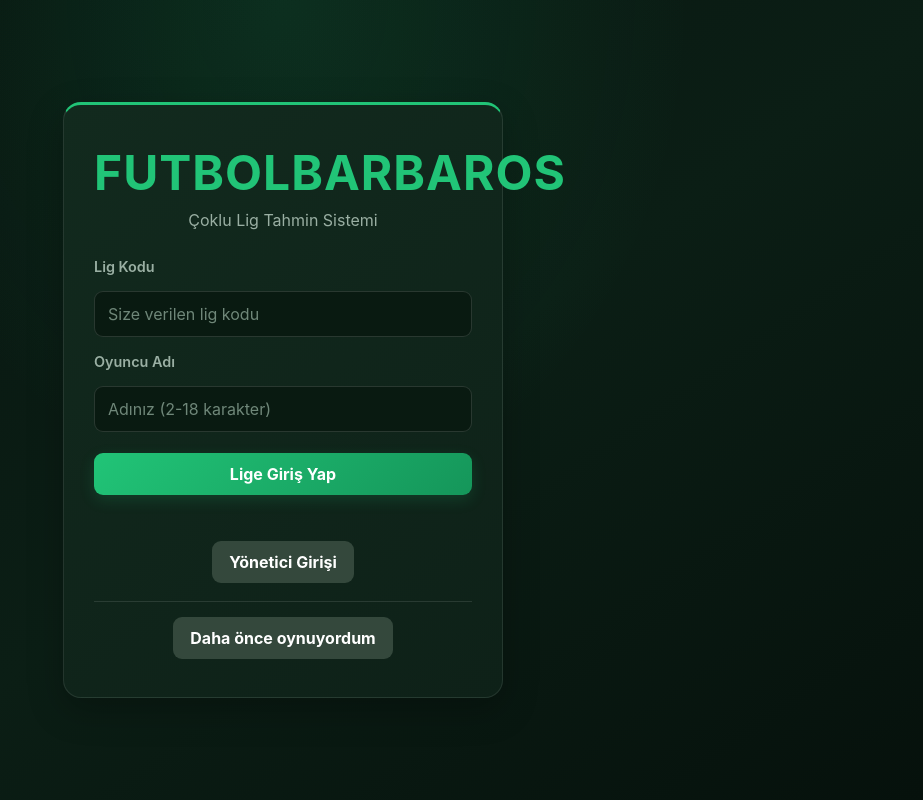
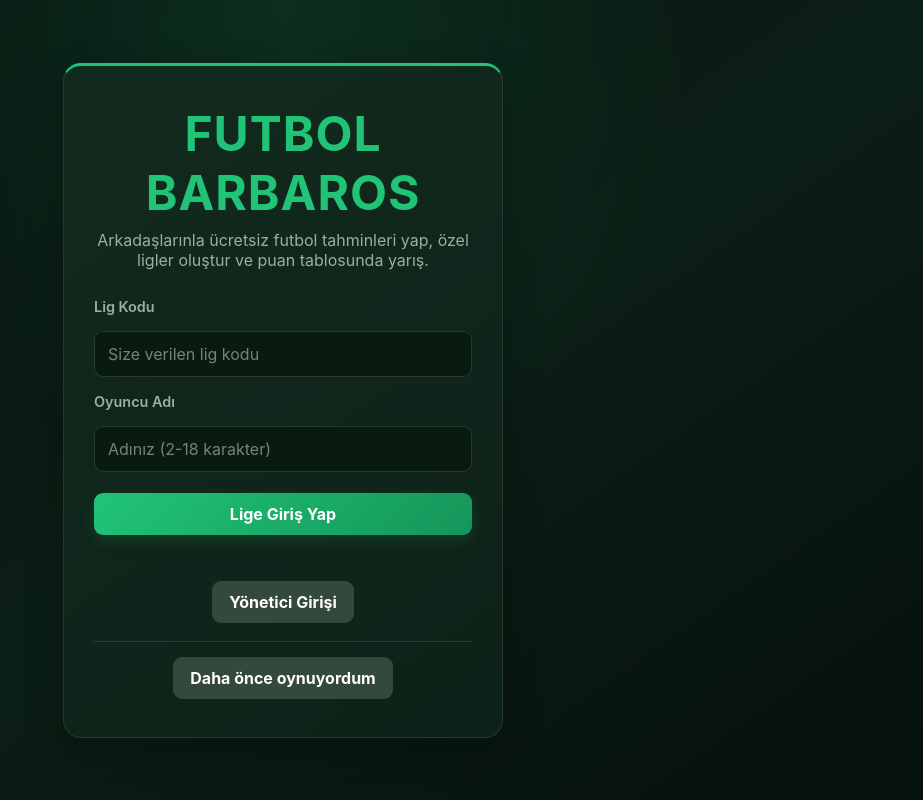
Before and after one commit to Agamanil/futbolbarbaros, a plain HTML site: page index.html in a window 1280 px wide. Shown: the top 800 px of the page, without its empty margins (357-1280 px from the left). Drawn offline with Linux system fonts and the light colour scheme; no server answers.

Commit message:
Improve Futbol Barbaros search relevance

```diff
--- a/index.html
+++ b/index.html
@@ -5,14 +5,14 @@
   <meta charset="UTF-8">
   <meta name="viewport" content="width=device-width, initial-scale=1.0">
   <meta name="google-site-verification" content="KmjKX6GQh7azMuaiDGwBm8WlfiKQKdvZG8vLtakuwVU" />
-  <title>Futbol Barbaros | Arkadaşlarla Futbol Tahmin Ligi</title>
-  <meta name="description" content="Futbol Barbaros, arkadaşlarınla futbol maçlarını tahmin edebileceğin, özel ligler oluşturabileceğin ve puan tablosunda yarışabileceğin ücretsiz bir platformdur.">
+  <title>Futbol Barbaros - Ücretsiz Arkadaşlarla Futbol Tahmin Oyunu</title>
+  <meta name="description" content="Futbol Barbaros, arkadaşlarınla ücretsiz futbol tahminleri yapabileceğin çevrimiçi bir futbol tahmin oyunudur. Özel ligler oluştur, maç skorlarını tahmin et ve puan tablosunda yarış.">
   <meta name="robots" content="index, follow">
   <link rel="canonical" href="https://agamanil.github.io/futbolbarbaros/">
   <meta property="og:type" content="website">
   <meta property="og:site_name" content="Futbol Barbaros">
-  <meta property="og:title" content="Futbol Barbaros | Arkadaşlarla Futbol Tahmin Ligi">
-  <meta property="og:description" content="Arkadaşlarınla futbol maçlarını tahmin et, özel ligler oluştur ve puan tablosunda yarış. Ücretsiz futbol tahmin platformu.">
+  <meta property="og:title" content="Futbol Barbaros - Ücretsiz Arkadaşlarla Futbol Tahmin Oyunu">
+  <meta property="og:description" content="Futbol Barbaros ile arkadaşlarınla ücretsiz futbol tahminleri yap, özel ligler oluştur ve puan tablosunda yarış.">
   <meta property="og:url" content="https://agamanil.github.io/futbolbarbaros/">
   <link rel="stylesheet" href="style.css">
   <link rel="stylesheet" href="style.css">
@@ -124,8 +124,8 @@
   <!-- Giriş Ekranı -->
   <div id="entryView" class="container">
     <div class="card">
-      <h1>FUTBOLBARBAROS</h1>
-      <p class="subtitle">Çoklu Lig Tahmin Sistemi</p>
+      <h1>FUTBOL BARBAROS</h1>
+      <p class="subtitle">Arkadaşlarınla ücretsiz futbol tahminleri yap, özel ligler oluştur ve puan tablosunda yarış.</p>
       <form id="joinForm">
         <label for="groupCode">Lig Kodu</label>
         <input type="text" id="groupCode" placeholder="Size verilen lig kodu" required autocomplete="off">
```
